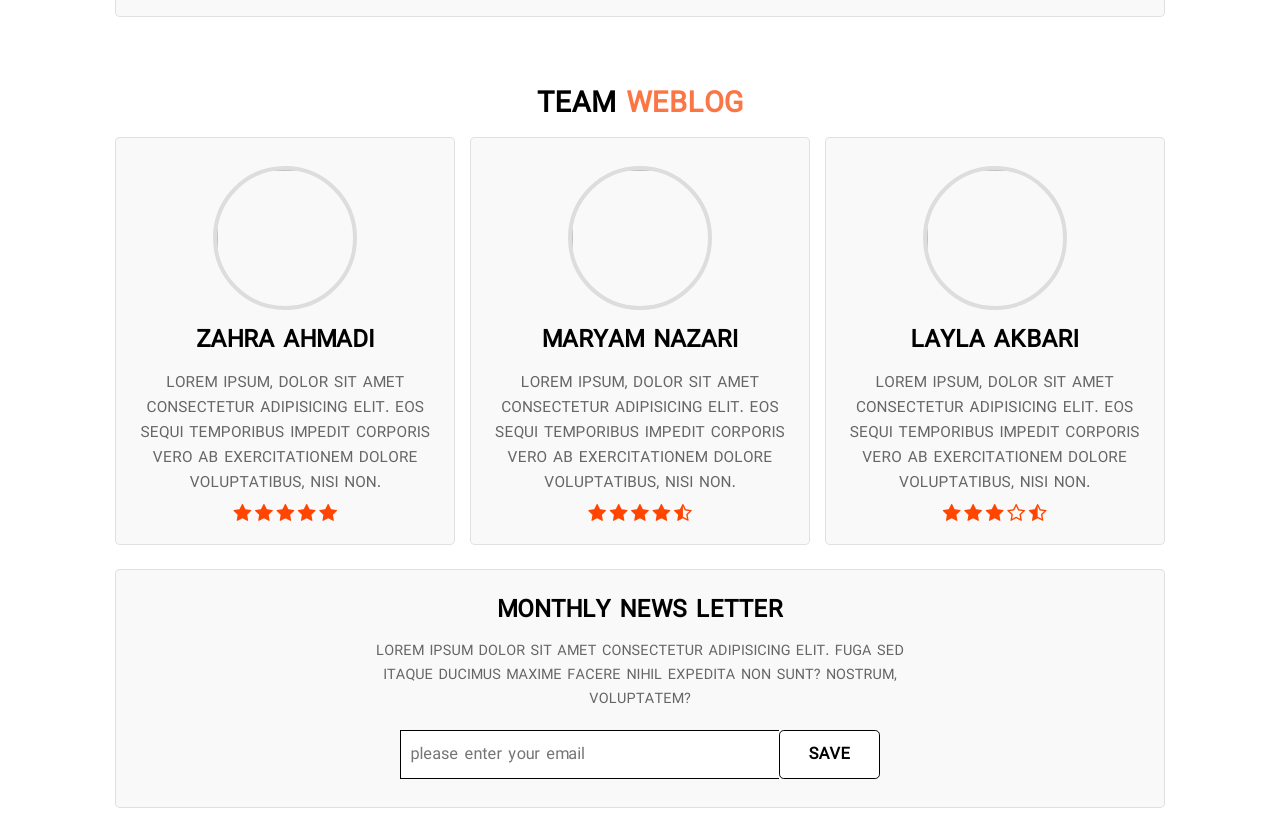
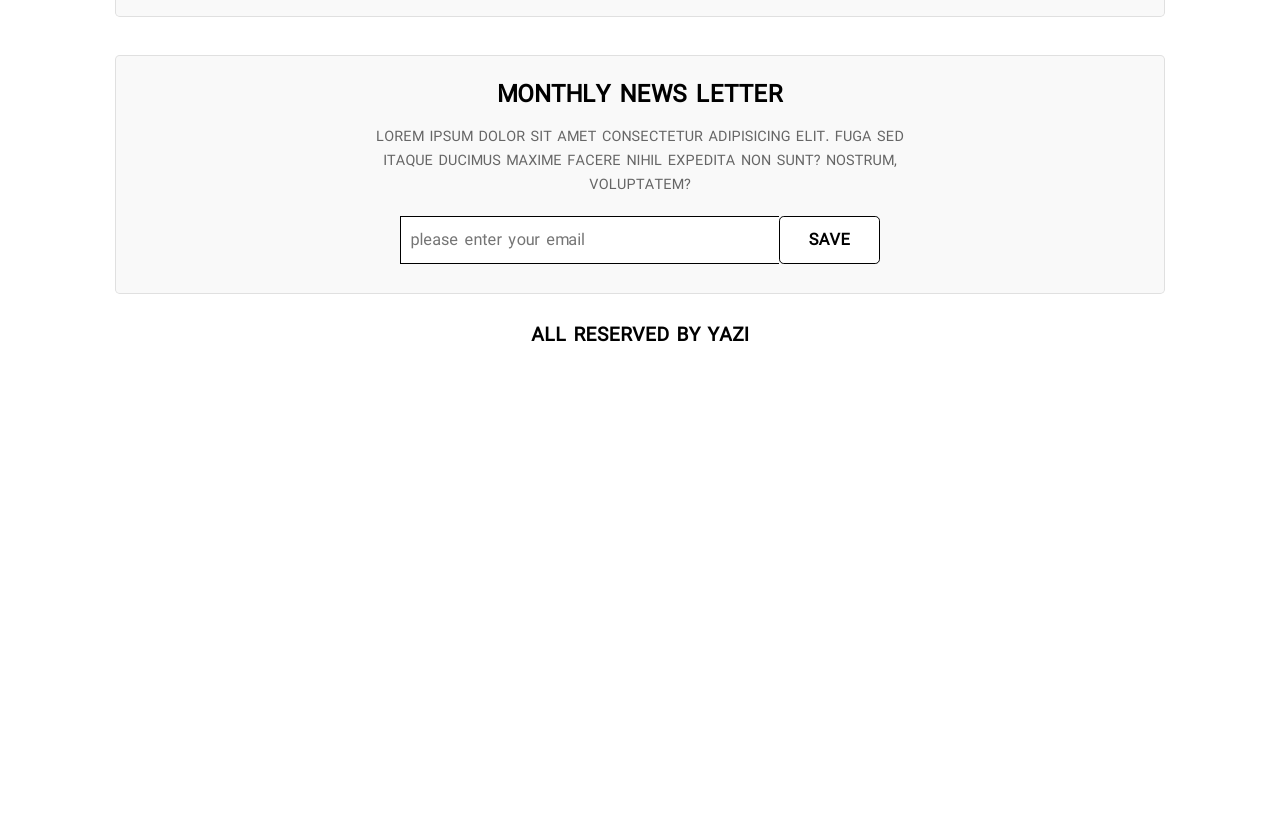
Before and after one commit to y4zi69/Shoe-website, a plain HTML site: page index.html in a window 1280 px wide. Shown: the part 3231-4061 px from the top of the page. After the commit the page ends 3602 px from the top, so only its background shows below. Drawn offline with Linux system fonts and the light colour scheme.

Commit message:
Update index.html

```diff
--- a/index.html
+++ b/index.html
@@ -307,60 +307,6 @@
             </div>
         </section>
         <!--end featured-->
-        <section class="blog" id="blog">
-            <h1 class="heading">Team <span>Weblog</span></h1>
-            <div class="box-container">
-                <div class="box">
-                    <img src="img/team/1.png" alt="">
-                    <h3>Zahra Ahmadi</h3>
-                    <p>
-                        Lorem ipsum, dolor sit amet consectetur adipisicing elit.
-                        Eos sequi temporibus impedit corporis vero ab exercitationem
-                        dolore voluptatibus, nisi non.
-                    </p>
-                    <div class="stars">
-                        <i class="fa fa-star"></i>
-                        <i class="fa fa-star"></i>
-                        <i class="fa fa-star"></i>
-                        <i class="fa fa-star"></i>
-                        <i class="fa fa fa-star"></i>
-                    </div>
-                </div>
-                <div class="box">
-                    <img src="img/team/2.png" alt="">
-                    <h3>Maryam Nazari</h3>
-                    <p>
-                        Lorem ipsum, dolor sit amet consectetur adipisicing elit.
-                        Eos sequi temporibus impedit corporis vero ab exercitationem
-                        dolore voluptatibus, nisi non.
-                    </p>
-                    <div class="stars">
-                        <i class="fa fa-star"></i>
-                        <i class="fa fa-star"></i>
-                        <i class="fa fa-star"></i>
-                        <i class="fa fa-star"></i>
-                        <i class="fa fa fa-star-half-o"></i>
-                    </div>
-                </div>
-                <div class="box">
-                    <img src="img/team/3.png" alt="">
-                    <h3>Layla Akbari</h3>
-                    <p>
-                        Lorem ipsum, dolor sit amet consectetur adipisicing elit.
-                        Eos sequi temporibus impedit corporis vero ab exercitationem
-                        dolore voluptatibus, nisi non.
-                    </p>
-                    <div class="stars">
-                        <i class="fa fa-star"></i>
-                        <i class="fa fa-star"></i>
-                        <i class="fa fa-star"></i>
-                        <i class="fa fa-star-o"></i>
-                        <i class="fa fa fa-star-half-o"></i>
-                    </div>
-                </div>
-            </div>
-        </section>
-        <!--end blog-->
         <section class="news" id="news">
             <div class="content">
                 <h3>monthly news letter</h3>
```
